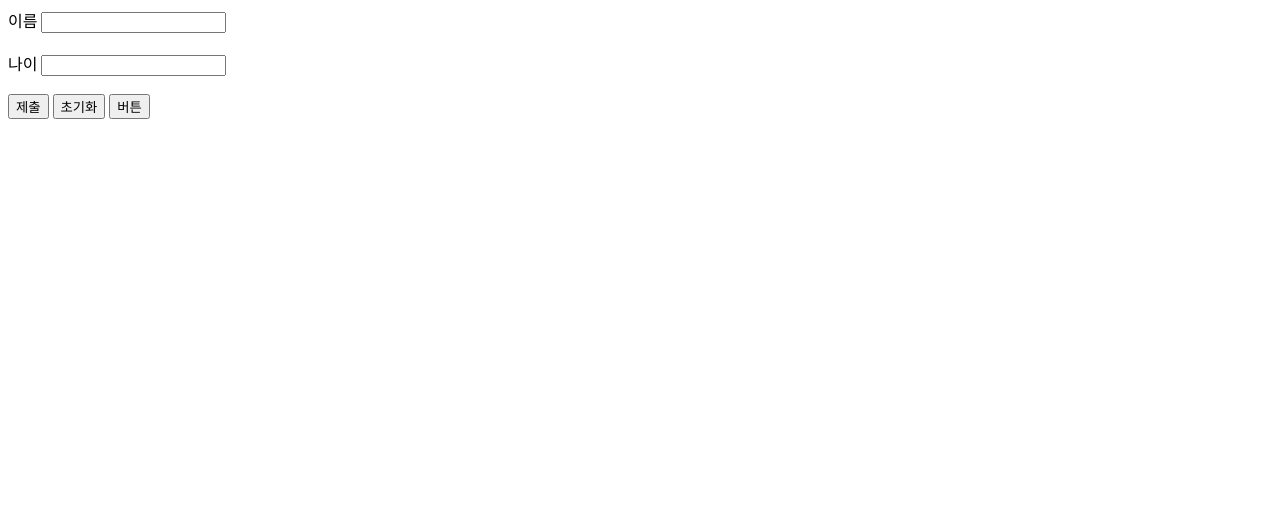
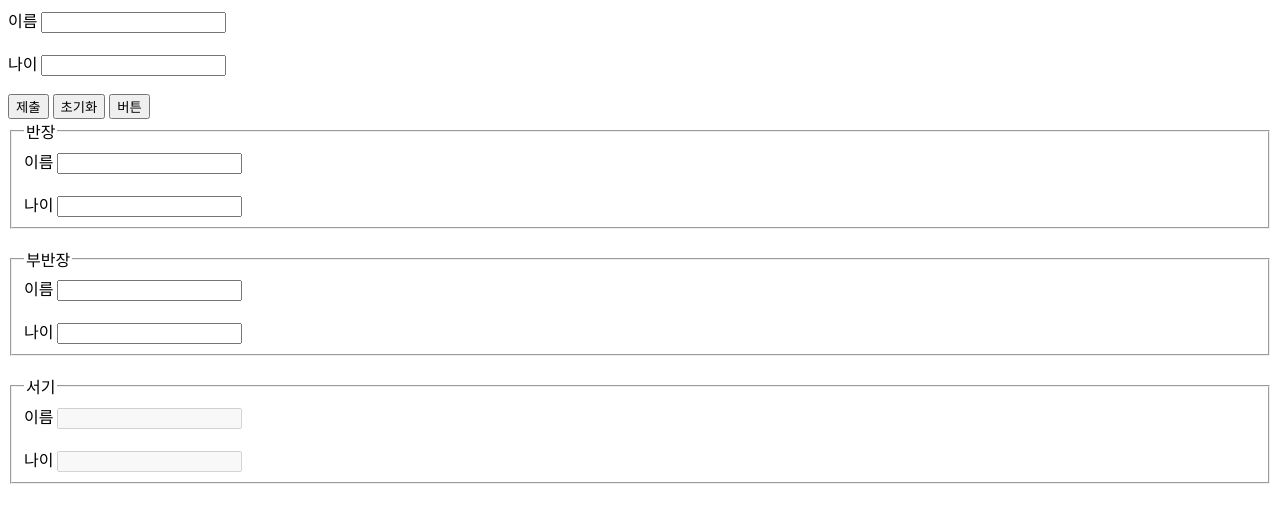
Before and after one commit to Dongun614/SelfStudy, a plain HTML site: page HTML_CSS/lecture08.html in a window 1280 px wide. Drawn offline with Linux system fonts and the light colour scheme.

Commit message:
update: lecture08.html

```diff
--- a/HTML_CSS/lecture08.html
+++ b/HTML_CSS/lecture08.html
@@ -26,5 +26,44 @@
     <button type="reset">초기화</button>
     <button type="button">버튼</button>
   </form>
+
+  <form>
+    <fieldset>
+      <legend>반장</legend>
+
+      <label for="name_1">이름</label>
+      <input id="name_1" name="name_1" type="text">
+      <br><br>
+
+      <label for="age_2">나이</label>
+      <input id="age_1" name="age_1" type="number">
+
+    </fieldset>
+    <br>
+
+    <fieldset>
+      <legend>부반장</legend>
+
+      <label for="name_2">이름</label>
+      <input id="name_2" name="name_2" type="text">
+      <br><br>
+
+      <label for="age_2">나이</label>
+      <input id="age_2" name="age_2" type="number">
+
+    </fieldset>
+    <br>
+
+    <fieldset disabled>
+      <legend>서기</legend>
+
+      <label for="name_3">이름</label>
+      <input id="name_3" name="name_3" type="text">
+      <br><br>
+
+      <label for="age_3">나이</label>
+      <input id="age_3" name="age_3" type="number">
+    </fieldset>
+  </form>
 </body>
 </html>
```
